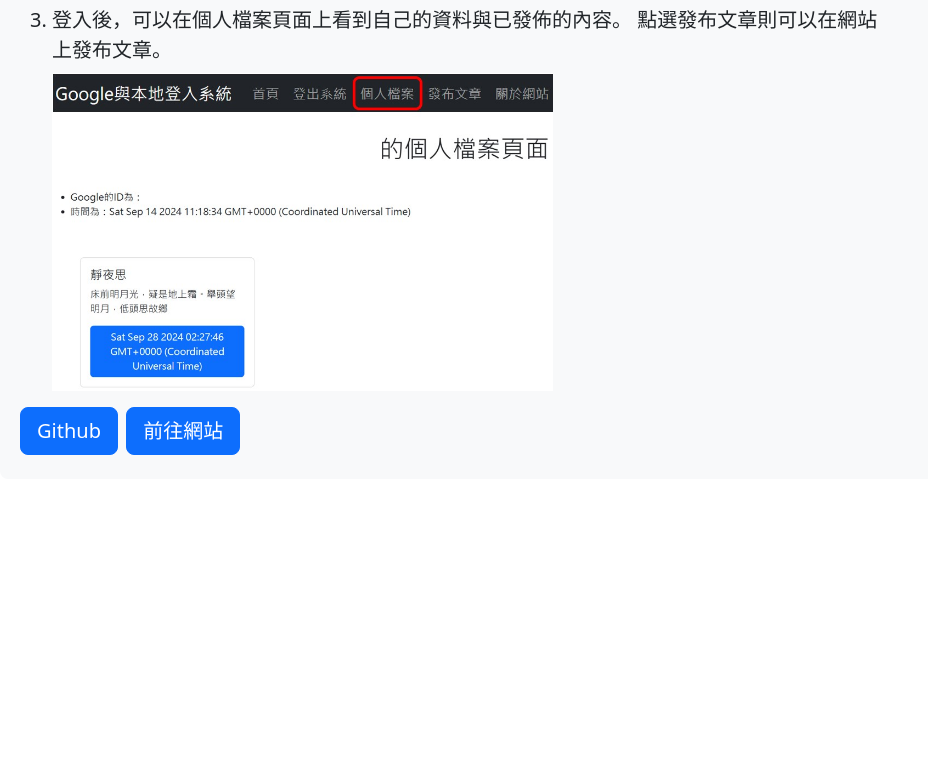
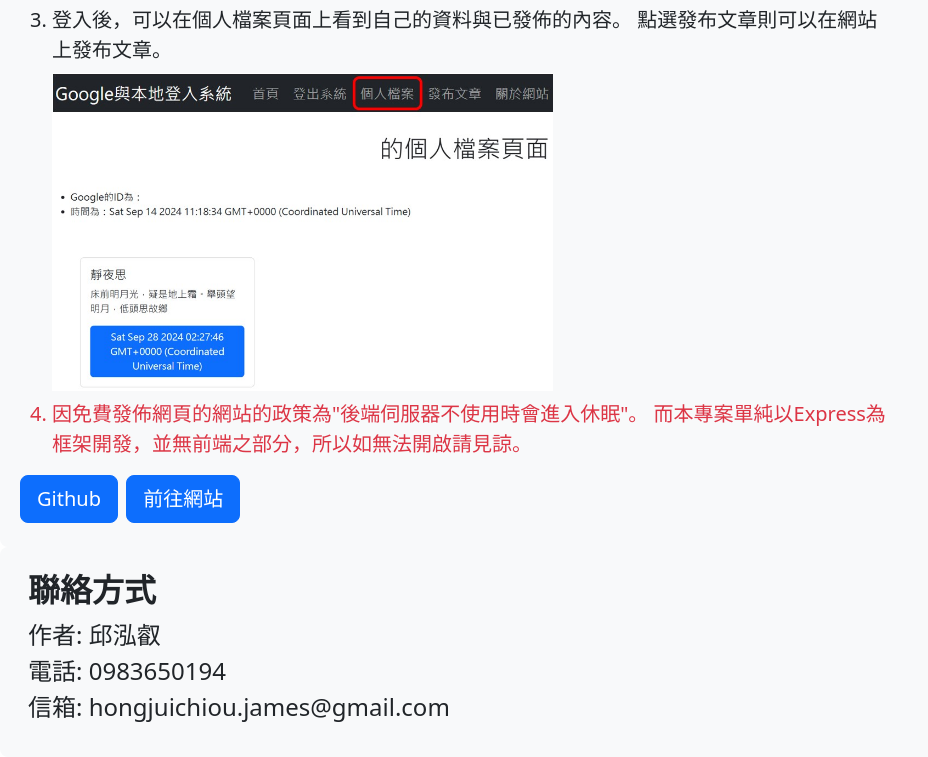
Before and after one commit to james-chiou/self-intro-website, a plain HTML site: page project7.html in a window 1280 px wide. Shown: the part 900-1657 px from the top of the page, without its empty margins (0-928 px from the left). Before the commit the page ends 1379 px from the top, so only its background shows below. Drawn offline with nearby package versions, Linux system fonts and the light colour scheme.

Commit message:
Fourth commit

```diff
--- a/project7.html
+++ b/project7.html
@@ -35,6 +35,10 @@
                 點選發布文章則可以在網站上發布文章。
               </li>
               <img style="width: 50%" src="./pictures/project7-3.jpg" alt="" />
+              <li class="col-md-10 fs-5 text-danger my-2">
+                因免費發佈網頁的網站的政策為"後端伺服器不使用時會進入休眠"。
+                而本專案單純以Express為框架開發，並無前端之部分，所以如無法開啟請見諒。
+              </li>
             </ol>
           </li>
         </ul>
@@ -54,5 +58,13 @@
         >
       </div>
     </div>
+    <div class="ps-3 pt-2 bg-light rounded-3">
+      <div class="container-fluid py-3">
+        <h1 class="fw-bold fs-2">聯絡方式</h1>
+        <p class="col-md-8 fs-4 mb-0">作者: 邱泓叡</p>
+        <p class="col-md-8 fs-4 mb-0">電話: 0983650194</p>
+        <p class="col-md-8 fs-4 mt-0">信箱: hongjuichiou.james@gmail.com</p>
+      </div>
+    </div>
   </body>
 </html>
```
Also changed, not shown: contact.html (+1 -0 lines), project8.html (+8 -0 lines), project9.html (+12 -0 lines).
